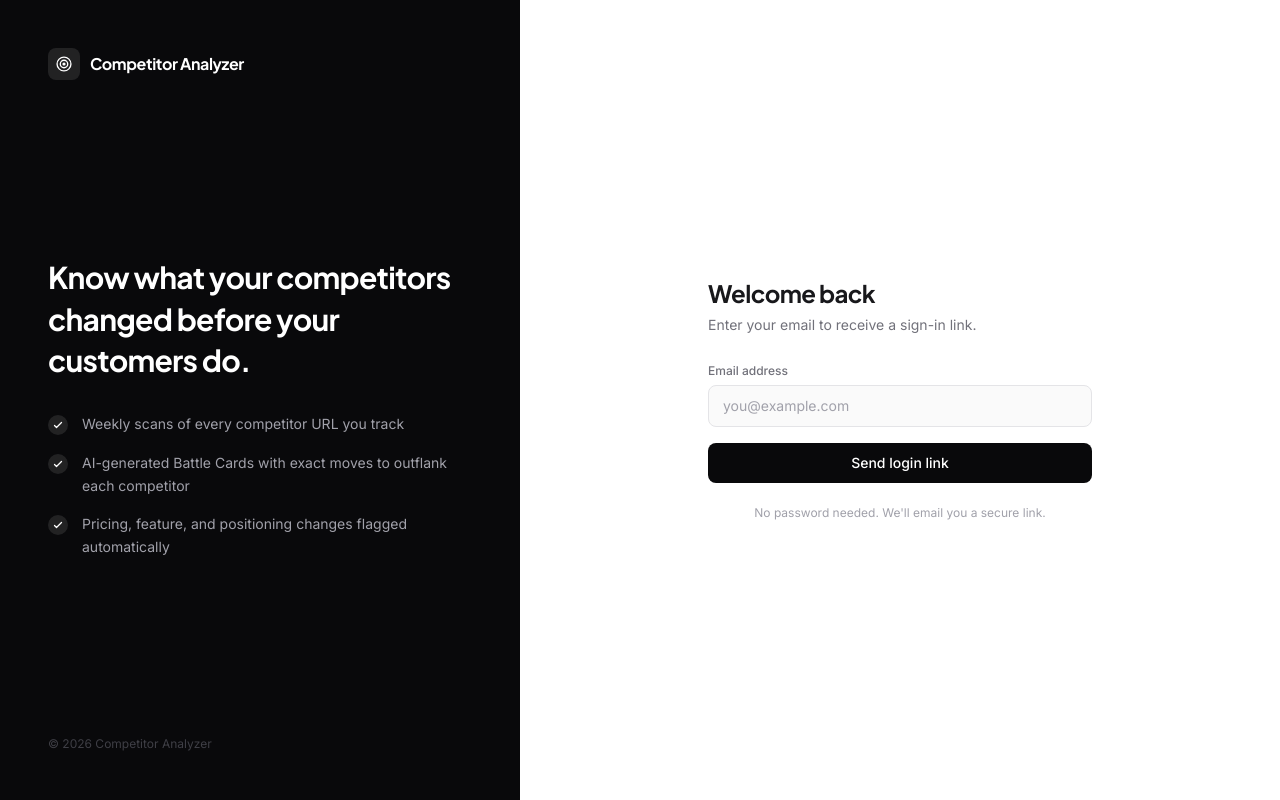
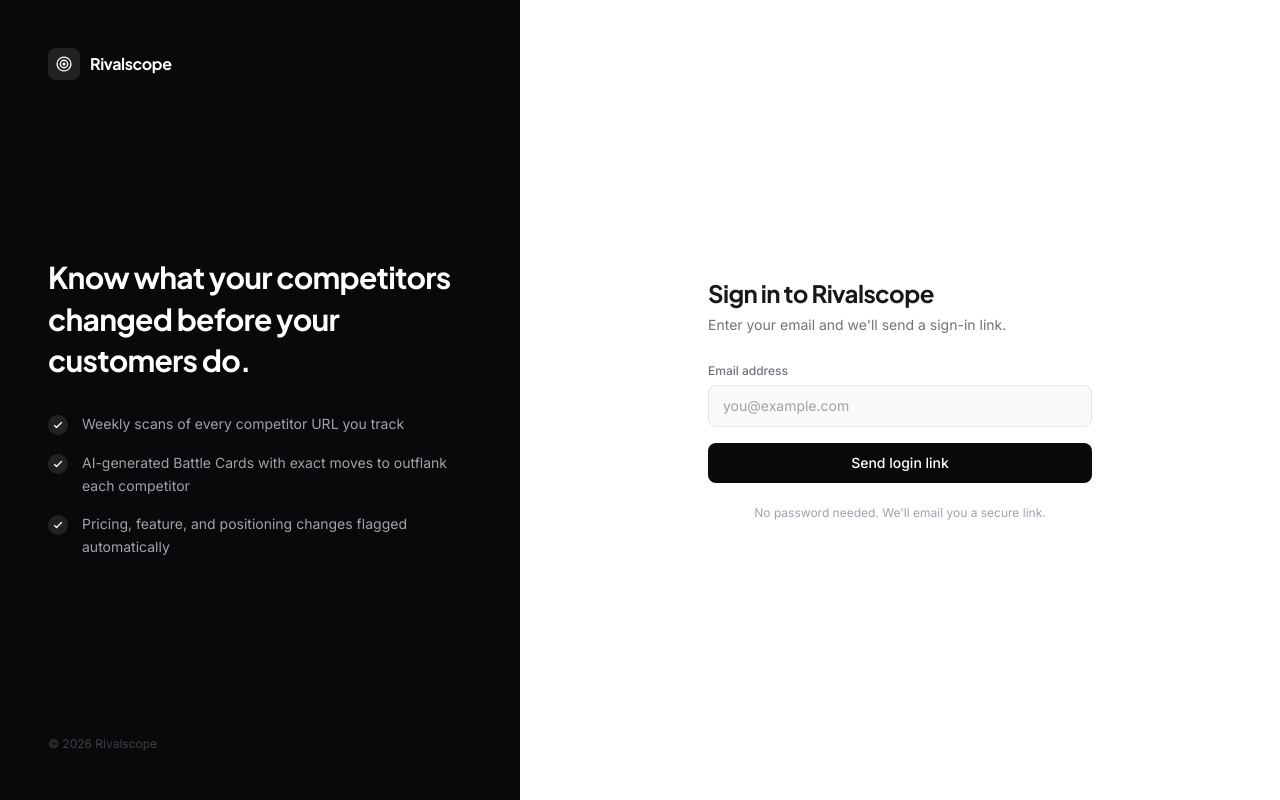
Before and after one commit to IManss-ai/competitor-analyzer, a FastAPI app: page /auth/login in a window 1280 px wide. Run offline with FastAPI, Linux system fonts and the light colour scheme; some libraries are stand-ins or nearby versions.

Commit message:
style(design): FINDING-001 — rename Competitor Analyzer → Rivalscope everywhere
All templates, page titles, email subjects, from-names, and login copy
now use the correct brand name. Updated stale test assertion too.

Co-Authored-By: Claude Sonnet 4.6 <noreply@anthropic.com>

```diff
--- a/app/auth.py
+++ b/app/auth.py
@@ -61,9 +61,9 @@ async def send_magic_link_email(email: str, magic_link_url: str, resend_api_key:
             "https://api.resend.com/emails",
             headers={"Authorization": f"Bearer {resend_api_key}", "Content-Type": "application/json"},
             json={
-                "from": f"Competitor Analyzer <{from_email}>",
+                "from": f"Rivalscope <{from_email}>",
                 "to": [email],
-                "subject": "Your login link — Competitor Analyzer",
+                "subject": "Your login link — Rivalscope",
                 "text": f"Click here to log in (link expires in 30 minutes):\n\n{magic_link_url}\n\nIf you didn't request this, ignore this email.",
             },
         )
--- a/app/mailer.py
+++ b/app/mailer.py
@@ -136,7 +136,7 @@ async def send_weekly_brief(
 
     try:
         payload = {
-            "from": f"Competitor Analyzer <{FROM_EMAIL}>",
+            "from": f"Rivalscope <{FROM_EMAIL}>",
             "to": [user_email],
             "subject": subject,
             "text": text_body,
--- a/templates/base.html
+++ b/templates/base.html
@@ -3,7 +3,7 @@
 <head>
     <meta charset="UTF-8">
     <meta name="viewport" content="width=device-width, initial-scale=1.0">
-    <title>{% block title %}Competitor Analyzer{% endblock %}</title>
+    <title>{% block title %}Rivalscope{% endblock %}</title>
 
     <!-- Fonts: Plus Jakarta Sans + Inter + JetBrains Mono -->
     <link rel="preconnect" href="https://fonts.googleapis.com">
@@ -93,7 +93,7 @@
                         <circle cx="7.5" cy="7.5" r="1.5" fill="white"/>
                     </svg>
                 </div>
-                <span class="font-display font-semibold text-white text-sm leading-none tracking-tight whitespace-nowrap">Competitor Analyzer</span>
+                <span class="font-display font-semibold text-white text-sm leading-none tracking-tight whitespace-nowrap">Rivalscope</span>
             </a>
         </div>
 
--- a/templates/billing_success.html
+++ b/templates/billing_success.html
@@ -1,6 +1,6 @@
 {% extends "base.html" %}
 
-{% block title %}Subscription Activated — Competitor Analyzer{% endblock %}
+{% block title %}Subscription Activated — Rivalscope{% endblock %}
 
 {% block content %}
 <div class="max-w-sm mx-auto py-16 text-center">
--- a/templates/competitors.html
+++ b/templates/competitors.html
@@ -1,6 +1,6 @@
 {% extends "base.html" %}
 
-{% block title %}Competitors — Competitor Analyzer{% endblock %}
+{% block title %}Competitors — Rivalscope{% endblock %}
 
 {% block content %}
 <div id="competitor-container" class="space-y-7">
--- a/templates/dashboard.html
+++ b/templates/dashboard.html
@@ -1,6 +1,6 @@
 {% extends "base.html" %}
 
-{% block title %}Dashboard — Competitor Analyzer{% endblock %}
+{% block title %}Dashboard — Rivalscope{% endblock %}
 
 {% block content %}
 <div class="space-y-7">
--- a/templates/email_brief.html
+++ b/templates/email_brief.html
@@ -100,10 +100,10 @@
                     <tr>
                         <td style="padding: 24px; background-color: #fafafa; text-align: center; border-top: 1px solid #e5e5e5;">
                             <p style="margin: 0 0 8px 0; font-size: 11px; color: #737373; font-weight: 500;">
-                                Powered by Competitor Analyzer
+                                Powered by Rivalscope
                             </p>
                             <p style="margin: 0; font-size: 11px; color: #a3a3a3; line-height: 1.5;">
-                                You're receiving this because you track competitors on Competitor Analyzer. <br/>
+                                You're receiving this because you track competitors on Rivalscope. <br/>
                                 <a href="{{ app_base_url }}/settings" style="color: #737373; text-decoration: underline;">Unsubscribe or manage settings</a>
                             </p>
                         </td>
--- a/templates/login.html
+++ b/templates/login.html
@@ -1,6 +1,6 @@
 {% extends "base.html" %}
 
-{% block title %}Sign In — Competitor Analyzer{% endblock %}
+{% block title %}Sign In — Rivalscope{% endblock %}
 
 {% block full_layout %}
 <div class="min-h-screen flex">
@@ -17,7 +17,7 @@
                     <circle cx="7.5" cy="7.5" r="1.5" fill="white"/>
                 </svg>
             </div>
-            <span class="font-display font-bold text-white text-base tracking-tight">Competitor Analyzer</span>
+            <span class="font-display font-bold text-white text-base tracking-tight">Rivalscope</span>
         </div>
 
         <!-- Headline + bullets -->
@@ -54,7 +54,7 @@
             </ul>
         </div>
 
-        <p class="text-zinc-700 text-xs">&copy; 2026 Competitor Analyzer</p>
+        <p class="text-zinc-700 text-xs">&copy; 2026 Rivalscope</p>
     </div>
 
     <!-- ── Right panel: auth form ───────────────────────────────── -->
@@ -71,7 +71,7 @@
                         <circle cx="7.5" cy="7.5" r="1.5" fill="white"/>
                     </svg>
                 </div>
-                <span class="font-display font-bold text-zinc-900 text-base tracking-tight">Competitor Analyzer</span>
+                <span class="font-display font-bold text-zinc-900 text-base tracking-tight">Rivalscope</span>
             </div>
             <!-- Mobile headline -->
             <div class="bg-zinc-950 rounded-xl p-5 mb-6">
@@ -125,8 +125,8 @@
             {% else %}
             <!-- Login form -->
             <div class="mb-7">
-                <h1 class="font-display font-bold text-zinc-900 text-2xl tracking-tight mb-1.5">Welcome back</h1>
-                <p class="text-sm text-zinc-500">Enter your email to receive a sign-in link.</p>
+                <h1 class="font-display font-bold text-zinc-900 text-2xl tracking-tight mb-1.5">Sign in to Rivalscope</h1>
+                <p class="text-sm text-zinc-500">Enter your email and we'll send a sign-in link.</p>
             </div>
 
             {% if error %}
--- a/templates/queue.html
+++ b/templates/queue.html
@@ -1,6 +1,6 @@
 {% extends "base.html" %}
 
-{% block title %}Queue — Competitor Analyzer{% endblock %}
+{% block title %}Queue — Rivalscope{% endblock %}
 
 {% block content %}
 <div class="space-y-7">
--- a/templates/settings.html
+++ b/templates/settings.html
@@ -1,6 +1,6 @@
 {% extends "base.html" %}
 
-{% block title %}Settings — Competitor Analyzer{% endblock %}
+{% block title %}Settings — Rivalscope{% endblock %}
 
 {% block content %}
 <div class="space-y-7">
--- a/templates/trends.html
+++ b/templates/trends.html
@@ -1,6 +1,6 @@
 {% extends "base.html" %}
 
-{% block title %}Trends — Competitor Analyzer{% endblock %}
+{% block title %}Trends — Rivalscope{% endblock %}
 
 {% block head %}
 <!-- Chart.js -->
```
Also changed, not shown: tests/test_web_app.py (+1 -1 lines).
